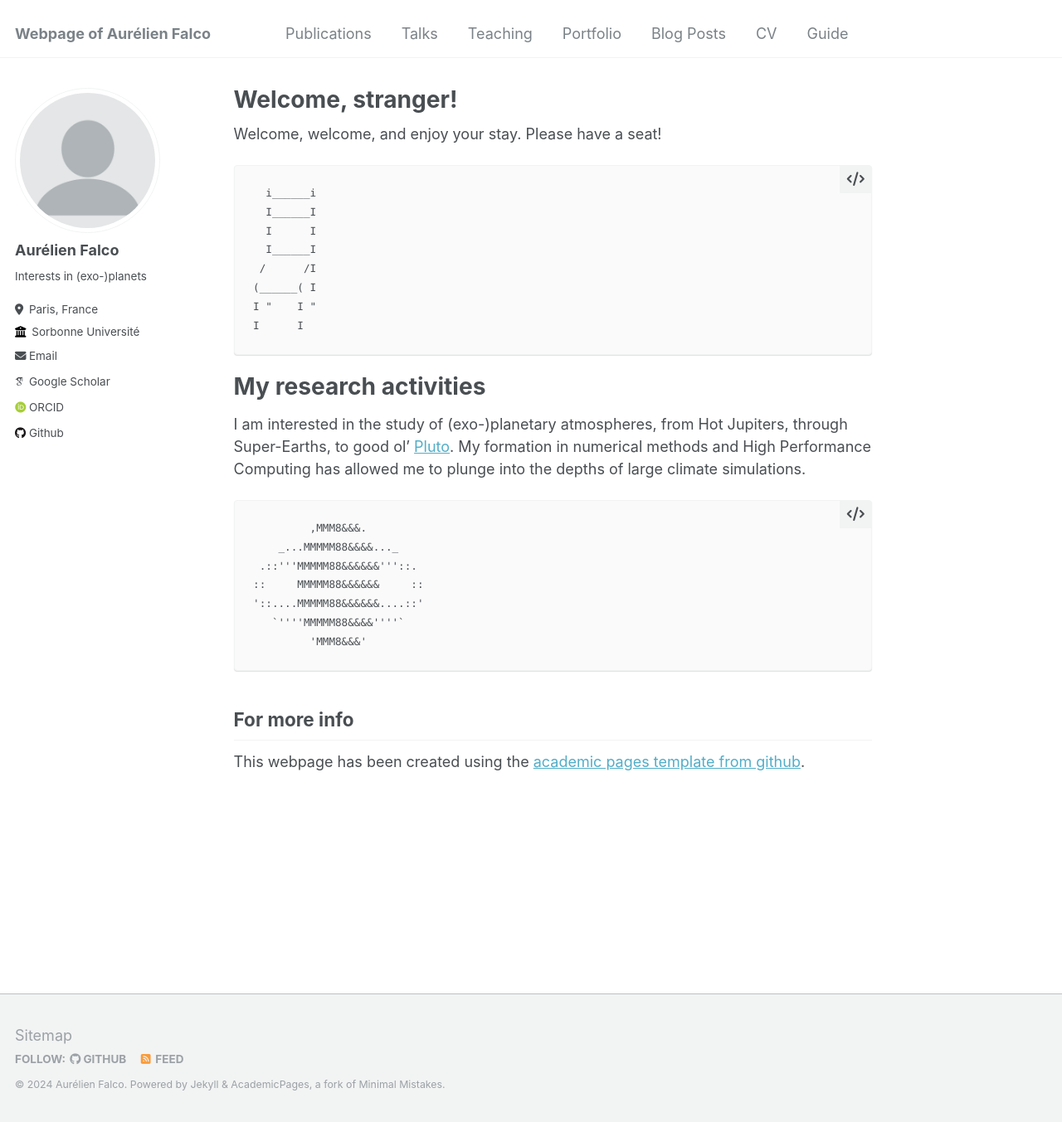
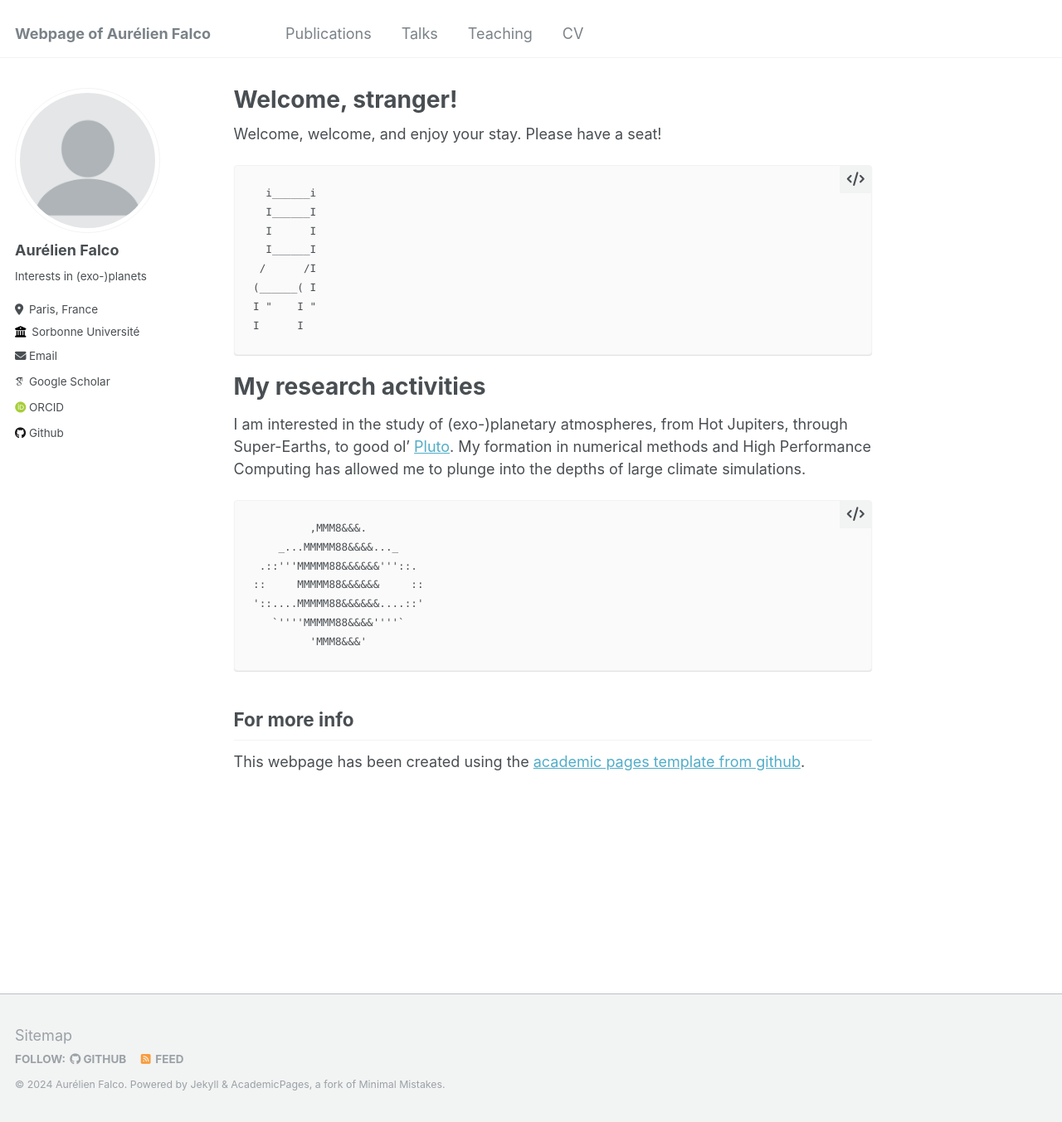
Before and after one commit to aurelienfalco/aurelien.falco-github.io, a Jekyll site: the page built from _pages/about.md, in a window 1280 px wide and 1353 px high. Shown: the whole window at 83% size. Built offline with Jekyll 4.4.1, drawn with Linux system fonts in a browser that asks for light colours; some web fonts are replaced.

Commit message:
removed useless navigations tabs

```diff
--- a/_config.yml
+++ b/_config.yml
@@ -121,7 +121,7 @@ yandex_site_verification :
 
 # Social Sharing
 twitter:
-  username               : #&twitter
+  username               : &twitter
 facebook:
   username               :
   app_id                 :
--- a/_data/navigation.yml
+++ b/_data/navigation.yml
@@ -9,14 +9,5 @@ main:
   - title: "Teaching"
     url: /teaching/
 
-  - title: "Portfolio"
-    url: /portfolio/
-
-  - title: "Blog Posts"
-    url: /year-archive/
-
   - title: "CV"
     url: /cv/
-
-  - title: "Guide"
-    url: /markdown/
```
